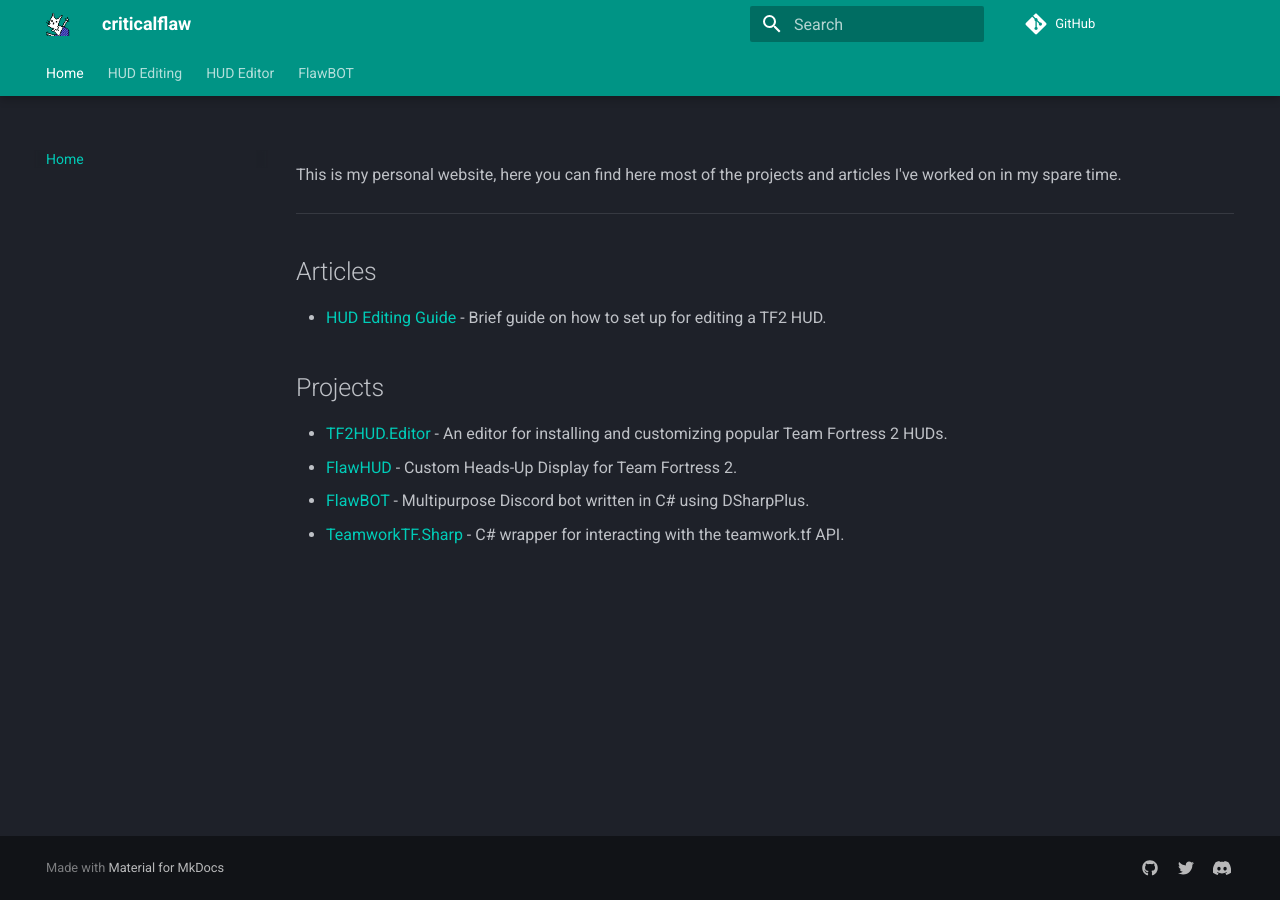
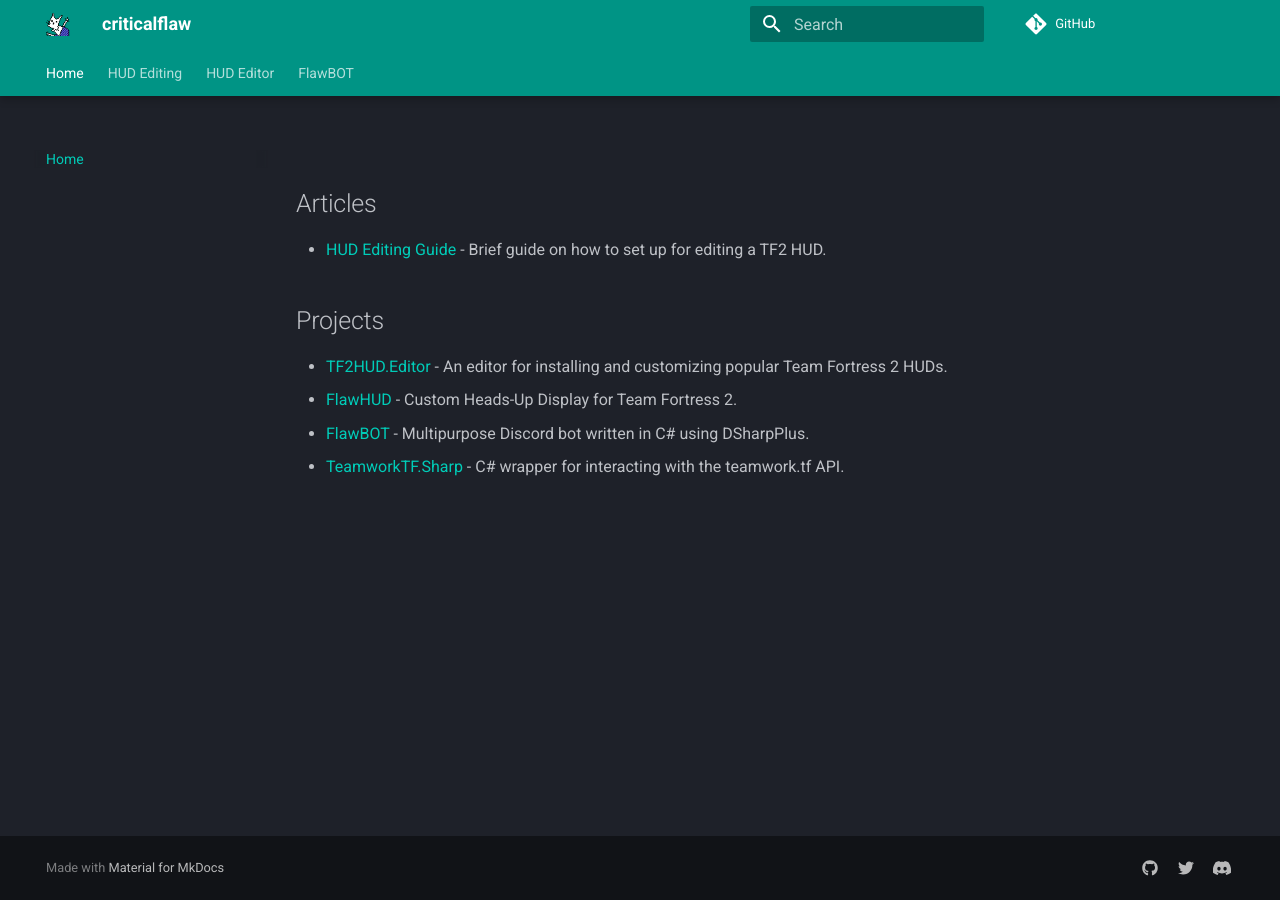
Before and after one commit to CriticalFlaw/criticalflaw.github.io, an MkDocs documentation site: the page built from docs/index.md, in a window 1280 px wide. Built offline with MkDocs 1.6.1 and Material for MkDocs 9.7.7, drawn with Linux system fonts in a browser that asks for light colours; comment, search, counter and statistics services are not loaded.

Commit message:
Update index.md

```diff
--- a/docs/index.md
+++ b/docs/index.md
@@ -5,9 +5,6 @@
     display: none;
   }
 </style>
-This is my personal website, here you can find here most of the projects and articles I've worked on in my spare time.
-<hr/>
-
 ## Articles
 * [HUD Editing Guide](https://criticalflaw.github.io/hud-guide/intro/) - Brief guide on how to set up for editing a TF2 HUD.
 
```
